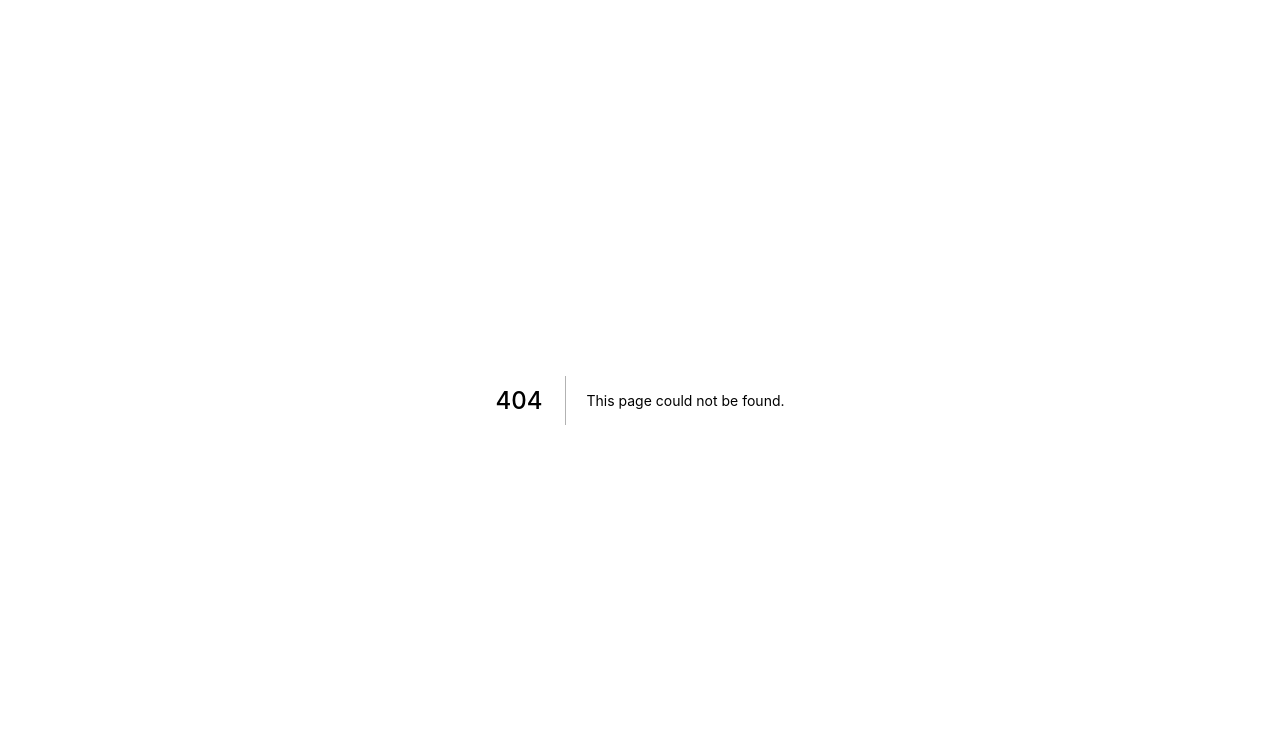
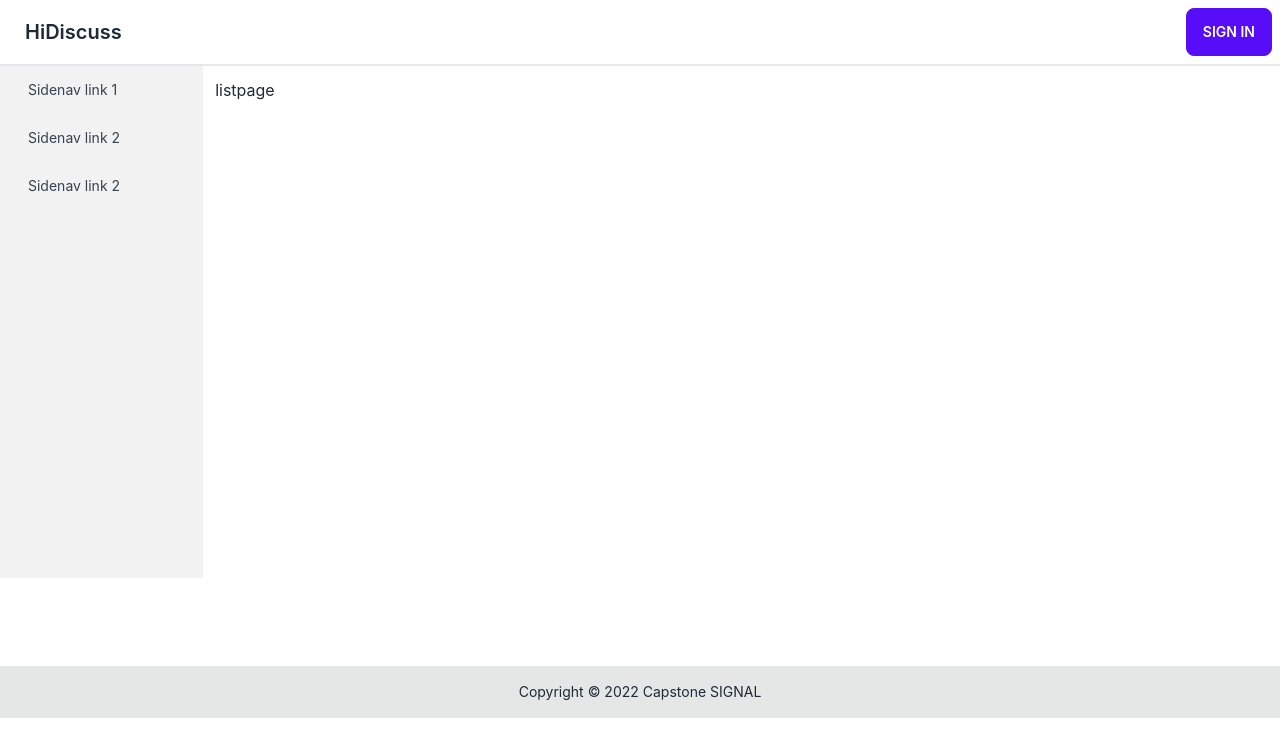
Before and after one commit to capstone-signal/frontend, a Next.js app: page /list in a window 1280 px wide. Before the commit this address had no page. Shown: the top 756 px of the page. Built offline with nearby package versions, Linux system fonts and the light colour scheme.

Commit message:
fix: component name & outdated file import

```diff
--- a/components/createDiscussion/CreateDiscussionComponent.tsx
+++ b/components/createDiscussion/CreateDiscussionComponent.tsx
@@ -1,5 +1,5 @@
 import { useState } from 'react'
-import DirectCodeCompoent from './DirectCodeCompoent'
+import DirectCodeCompoent from './DirectCodeComponent'
 import PRorCommit from './PRorCommit'
 import {
 	createDiscussion,
--- a/components/createDiscussion/PRorCommit.tsx
+++ b/components/createDiscussion/PRorCommit.tsx
@@ -1,7 +1,6 @@
 import { useState } from 'react'
 import { useQuery, useQueryClient } from 'react-query'
 import { getCommits, getMyRepos, getPullRequests } from '../../api/Github'
-import CreateDiscussionForm from '../CreateDiscussionForm'
 
 type Props = {
 	discussionType: 'DIRECT' | 'COMMIT' | 'PR'
--- /dev/null
+++ b/components/listComponents/Filter.tsx
@@ -0,0 +1,12 @@
+// eslint-disable-next-line @typescript-eslint/no-empty-interface
+interface FilterProps {}
+
+const Filter: React.FunctionComponent<FilterProps> = () => {
+	return (
+		<div>
+			<div>filter</div>
+		</div>
+	)
+}
+
+export default Filter
--- /dev/null
+++ b/pages/list.tsx
@@ -0,0 +1,21 @@
+import type { NextPage } from 'next'
+import Head from 'next/head'
+import Layout from '../components/layout/layout'
+
+const list: NextPage = () => {
+	return (
+		<div>
+			<Head>
+				<title>Create Next App</title>
+			</Head>
+			<Layout>
+				<div className="m-3 min-h-[36rem]">
+					<div>listpage</div>
+					{/* list component />*/}
+				</div>
+			</Layout>
+		</div>
+	)
+}
+
+export default list
```
Also changed, not shown: components/createDiscussion/DirectCodeComponent.tsx (renamed from components/createDiscussion/DirectCodeCompoent.tsx).
